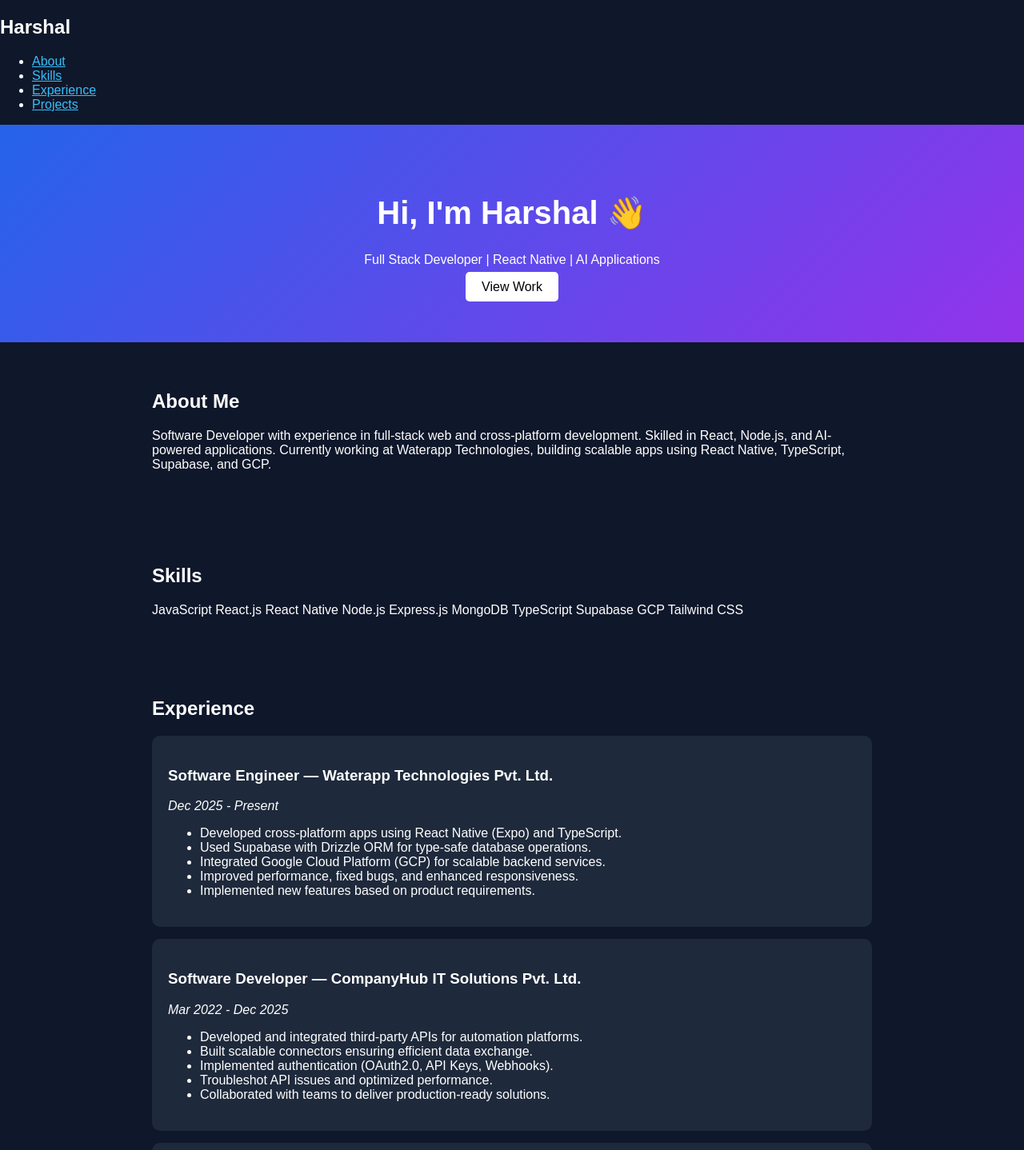
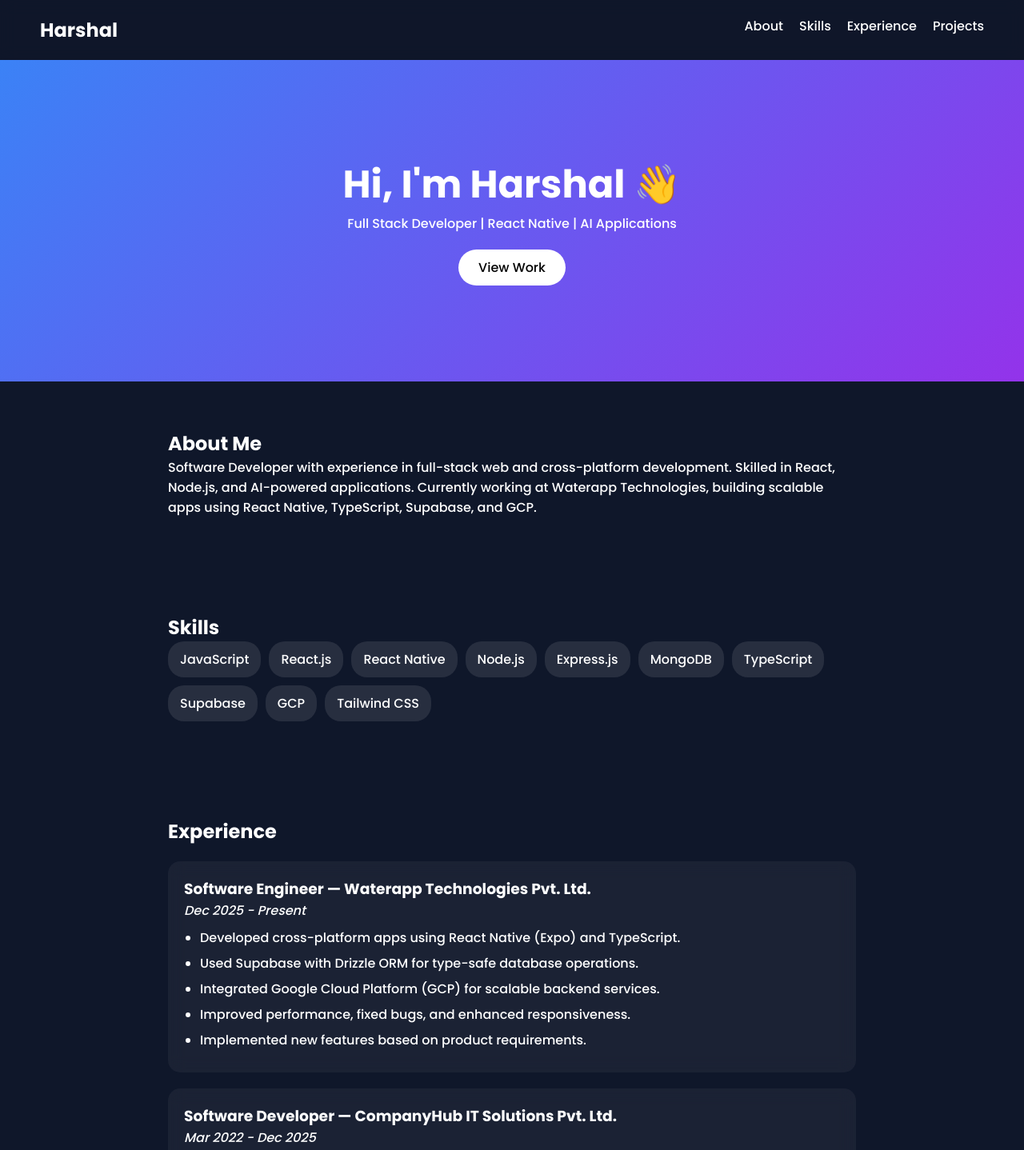
Before and after one commit to HarshalY6/harshal-portfolio, a plain HTML site: page index.html in a window 1280 px wide. Shown: the top 1438 px of the page at 80% size. Drawn offline with Linux system fonts and the light colour scheme.

Commit message:
Refactor CSS styles for improved layout and design

```diff
--- a/style.css
+++ b/style.css
@@ -1,55 +1,123 @@
-body {
+* {
   margin: 0;
-    font-family: Arial, sans-serif;
-    background: #0f172a;
-    color: white;
+  padding: 0;
+  box-sizing: border-box;
+  font-family: 'Poppins', sans-serif;
 }
 
-header {
-    text-align: center;
-    padding: 60px 20px;
-    background: linear-gradient(135deg, #2563eb, #9333ea);
+body {
+  background: #0f172a;
+  color: #fff;
 }
 
-h1 {
-    font-size: 2.5rem;
+/* Navbar */
+nav {
+  display: flex;
+  justify-content: space-between;
+  padding: 20px 50px;
+  position: sticky;
+  top: 0;
+  background: rgba(15, 23, 42, 0.8);
+  backdrop-filter: blur(10px);
+}
+
+nav ul {
+  display: flex;
+  gap: 20px;
+  list-style: none;
+}
+
+nav a {
+  color: white;
+  text-decoration: none;
+}
+
+/* Hero */
+.hero {
+  text-align: center;
+  padding: 120px 20px;
+  background: linear-gradient(135deg, #3b82f6, #9333ea);
+}
+
+.hero h1 {
+  font-size: 3rem;
 }
 
 .btn {
+  display: inline-block;
+  margin-top: 20px;
+  padding: 10px 25px;
   background: white;
   color: black;
-    padding: 10px 20px;
+  border-radius: 25px;
   text-decoration: none;
-    border-radius: 5px;
+  transition: 0.3s;
 }
 
+.btn:hover {
+  transform: scale(1.1);
+}
+
+/* Sections */
 section {
-    padding: 40px 20px;
+  padding: 60px 20px;
   max-width: 900px;
   margin: auto;
 }
 
-.grid {
+/* Skills */
+.skills {
   display: flex;
   flex-wrap: wrap;
   gap: 10px;
 }
 
-.grid span {
-    background: #1e293b;
-    padding: 10px;
-    border-radius: 5px;
+.skills span {
+  padding: 10px 15px;
+  background: rgba(255,255,255,0.1);
+  border-radius: 20px;
+  transition: 0.3s;
 }
 
-.card {
-    background: #1e293b;
-    padding: 20px;
-    margin: 15px 0;
-    border-radius: 10px;
+.skills span:hover {
+  background: #3b82f6;
 }
 
-a {
-    color: #38bdf8;
+/* Cards */
+.card {
+  background: rgba(255,255,255,0.05);
+  padding: 20px;
+  margin-top: 20px;
+  border-radius: 15px;
+  backdrop-filter: blur(10px);
+  transition: 0.3s;
+}
+
+.card:hover {
+  transform: translateY(-10px);
+}
+
+/* Lists */
+.card ul {
+  margin-top: 10px;
+  padding-left: 20px;
+}
+
+.card li {
+  margin-bottom: 8px;
+  line-height: 1.5;
+}
+
+/* Fade Animation */
+.fade-in {
+  opacity: 0;
+  transform: translateY(20px);
+  transition: 1s;
+}
+
+.fade-in.show {
+  opacity: 1;
+  transform: translateY(0);
 }
 
 footer {
```
Lines whose indentation alone changed are shown as unchanged.
